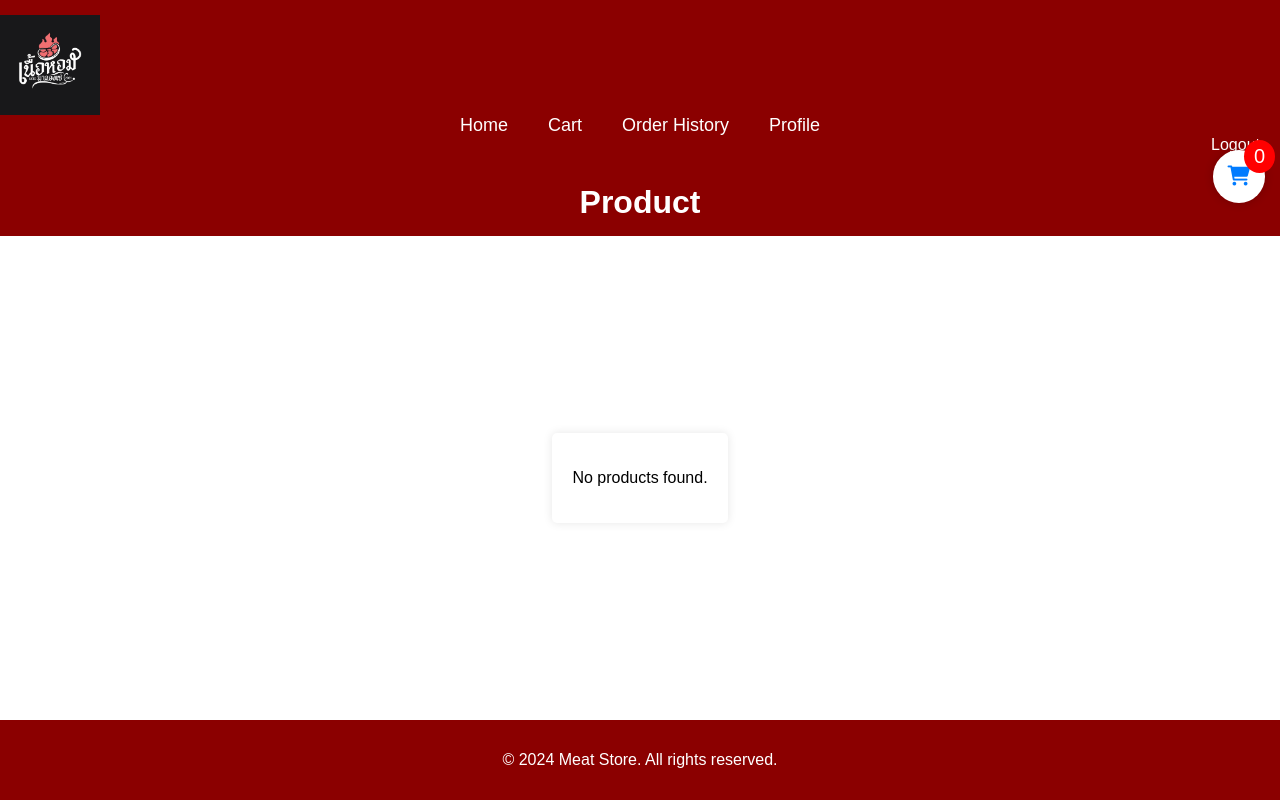
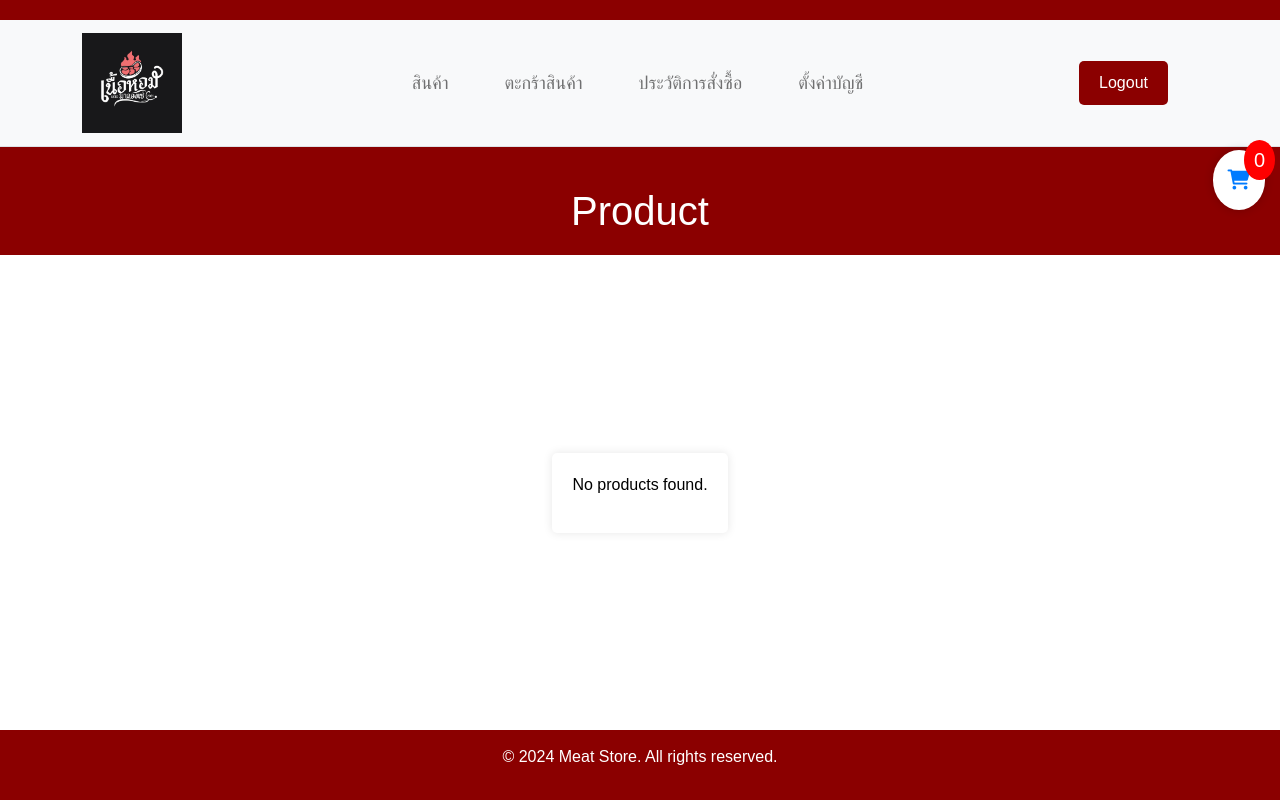
Before and after one commit to DarkNess1903/3UP, a PHP site: page / in a window 1280 px wide. Run offline with PHP 8.4, Linux system fonts and the light colour scheme; the visitor is signed in with stand-in values (Sample User, id 1); data that the repository does not hold is empty.

Commit message:
แก้

```diff
--- a/public/css/styles.css
+++ b/public/css/styles.css
@@ -39,12 +39,6 @@ header nav ul li a {
 
 header nav ul li a:hover {
     text-decoration: underline;
-}
-
-.auth-links {
-    text-align: right;
-    margin-right: 20px;
-    color: white;
 }
 
 .product-list {
@@ -359,6 +353,12 @@ textarea {
 }
 
 .auth-links {
+    text-align: right;
+    margin-right: 20px;
+    color: white;
+}
+
+.auth-links {
     color: white;
 }
 
@@ -656,3 +656,61 @@ a {
 a:hover {
     text-decoration: underline;
 }
+
+.navbar {
+    background-color: #343a40;
+    color: #ffffff;
+}
+
+.navbar .nav-link {
+    color: #ffffff;
+    padding: 10px;
+    transition: color 0.3s ease-in-out;
+}
+
+.navbar .nav-link:hover {
+    color: #ffc107;
+}
+
+.auth-links a {
+    color: #ffffff;
+    text-decoration: none;
+    margin-right: 10px;
+    transition: color 0.3s ease-in-out;
+}
+
+.auth-links a:hover {
+    color: #ffc107;
+}
+
+header {
+    padding: 20px 0;
+}
+
+header .container {
+    display: flex;
+    justify-content: space-between;
+    align-items: center;
+}
+
+header .nav {
+    flex-grow: 1;
+    justify-content: center;
+}
+
+header .nav li {
+    list-style: none;
+    display: inline;
+    margin: 0 15px;
+}
+
+header .nav a {
+    color: #ffffff;
+    font-weight: bold;
+    text-decoration: none;
+    transition: color 0.3s ease-in-out;
+}
+
+header .nav a:hover {
+    color: #ffc107;
+}
--- a/public/topnavbar.php
+++ b/public/topnavbar.php
@@ -13,42 +13,33 @@ if (!isset($_SESSION['customer_id'])) {
 <head>
     <meta charset="UTF-8">
     <meta name="viewport" content="width=device-width, initial-scale=1.0">
-    <title>Top Navbar</title>
     <link rel="stylesheet" href="https://cdnjs.cloudflare.com/ajax/libs/font-awesome/6.0.0-beta3/css/all.min.css">
-    <link rel="stylesheet" href="css/styles.css">
-    <script src="js/scripts.js"></script>
+    <link href="https://cdn.jsdelivr.net/npm/bootstrap@5.0.2/dist/css/bootstrap.min.css" rel="stylesheet">
+    <link rel="stylesheet" href="../public/css/styles.css">
+    <script src="../public/js/scripts.js"></script>
+    <script src="https://cdn.jsdelivr.net/npm/@popperjs/core@2.9.2/dist/umd/popper.min.js"></script>
+    <script src="https://cdn.jsdelivr.net/npm/bootstrap@5.0.2/dist/js/bootstrap.min.js"></script>
+    <script src="https://cdn.jsdelivr.net/npm/bootstrap@5.0.2/dist/js/bootstrap.bundle.min.js"></script>
 </head>
 <body>
-<header
- class="top-navbar">
- <a href="index.php" class="logo-container">
-            <img src="images/logo.jpg" alt="Logo" class="logo">
-        <style>
- /* Style for the entire top navigation bar */
-/* Style for the logo container */
-.logo-container {
-    display: flex;                /* ใช้ Flexbox เพื่อจัดตำแหน่งโลโก้ในแนวตั้ง */
-    align-items: center;          /* จัดกลางโลโก้ในแนวตั้ง */
-    margin-right: 20px;           /* ระยะห่างระหว่างโลโก้กับเมนู */
-}
-
-/* Style for the logo */
-.logo {
-    height: 100px;                /* ปรับขนาดความสูงของโลโก้ตามที่ต้องการ */
-    width: auto;                  /* ให้ความกว้างปรับอัตโนมัติตามความสูง */
-}
-
-        </style>
+<header>
+    <nav class="navbar navbar-expand-md navbar-light bg-light border-bottom">
+        <div class="container">
+            <a href="index.php" class="navbar-brand d-flex align-items-center">
+                <img src="../public/images/logo.jpg" alt="Logo" width="100" height="100" class="me-2">
             </a>
- <nav>
-
-        <ul class="nav-links">
-        <li><a href="index.php">Home</a></li>
-            <li><a href="cart.php">Cart</a></li>
-            <li><a href="order_history.php">Order History</a></li>
-            <li><a href="profile.php">Profile</a></li>
+            <button class="navbar-toggler" type="button" data-bs-toggle="collapse" data-bs-target="#navbarNav" aria-controls="navbarNav" aria-expanded="false" aria-label="Toggle navigation">
+                <span class="navbar-toggler-icon"></span>
+            </button>
+            <div class="collapse navbar-collapse justify-content-center" id="navbarNav">
+                <ul class="navbar-nav">
+                    <li class="nav-item"><a class="nav-link" href="index.php">สินค้า</a></li>
+                    <li class="nav-item"><a class="nav-link" href="cart.php">ตะกร้าสินค้า</a></li>
+                    <li class="nav-item"><a class="nav-link" href="order_history.php">ประวัติการสั่งซื้อ</a></li>
+                    <li class="nav-item"><a class="nav-link" href="profile.php">ตั้งค่าบัญชี</a></li>
                 </ul>
-        <div class="auth-links">
+            </div>
+            <div class="auth-links ms-auto">
                 <?php
                 if (isset($_SESSION['customer_id'])) {
                     $customer_id = $_SESSION['customer_id'];
@@ -58,13 +49,15 @@ if (!isset($_SESSION['customer_id'])) {
                     mysqli_stmt_execute($stmt);
                     $result = mysqli_stmt_get_result($stmt);
                     if ($row = mysqli_fetch_assoc($result)) {
-                    echo "User " . htmlspecialchars($row['name']);
+                        echo "<span class='navbar-text me-3'>User " . htmlspecialchars($row['name']) . "</span>";
                     }
-                echo " <a href='logout.php'>Logout</a>";
+                    echo "<a class='btn btn-outline-danger' href='logout.php'>Logout</a>";
                 } else {
-                echo "<a href='login.php'>Login</a> or <a href='register.php'>Register</a>";
+                    echo "<a class='btn btn-outline-primary me-2' href='login.php'>Login</a>";
+                    echo "<a class='btn btn-outline-success' href='register.php'>Register</a>";
                 }
                 ?>
             </div>
+        </div>
     </nav>
 </header>
```
Also changed, not shown: Admin/product/S__76677129.jpg (added). Lines whose indentation alone changed are shown as unchanged.
